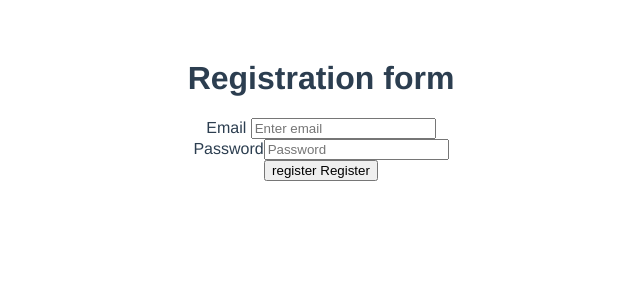
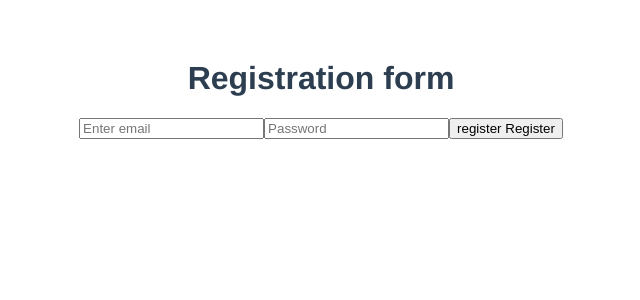
Before and after one commit to taherbensassi/tab-tacker, a Vue app in the folder client/: page /#/register in a window 1280 px wide. Shown: the top 300 px of the page, without its empty margins (319-959 px from the left). Built offline with nearby package versions, Linux system fonts and the light colour scheme.

Commit message:
register connetected to server side

```diff
--- a/client/src/components/Register.vue
+++ b/client/src/components/Register.vue
@@ -2,9 +2,7 @@
   <div>
     <h1>Registration form</h1>
 
-    <form>
-      <div class="form-group">
-        <label for="exampleInputEmail1">Email </label>
+
         <input
           id="exampleInputEmail1"
           type="email"
@@ -12,23 +10,20 @@
           v-model="email"
           aria-describedby="emailHelp"
           placeholder="Enter email">
-      </div>
-      <div class="form-group">
-        <label for="exampleInputPassword1">Password</label>
+
         <input
           type="password"
           v-model="password"
           class="form-control"
           id="exampleInputPassword1"
           placeholder="Password">
-      </div>
       <!-- add listener !-->
       <button
 
       @click="register">
         register
         Register</button>
-    </form>
+
   </div>
 </template>
 
--- a/client/src/services/AuthenticationService.js
+++ b/client/src/services/AuthenticationService.js
@@ -5,7 +5,7 @@ export default {
     return Api().post('register', cordentials)
   }
 }
-/**
+/**r
 AuthenticationService.register({
   email :
   password
```
